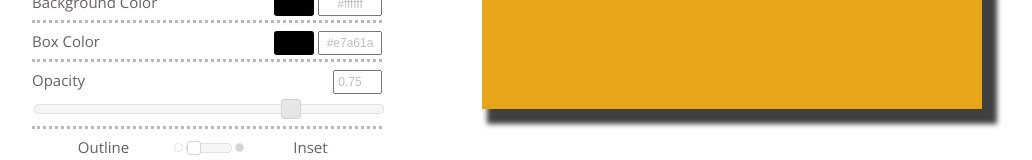
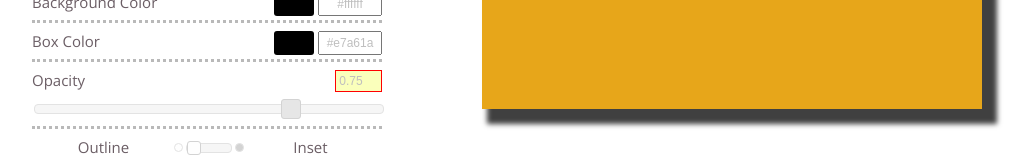
Before and after one commit to sammytran90/Box-shadow-tool, a plain HTML site: page Box_shadow_1.0/index.html in a window 1280 px wide. Shown: the part 321-481 px from the top of the page, without its empty margins (28-1060 px from the left). Drawn offline with nearby package versions, Linux system fonts and the light colour scheme; files whose address does not match are found by name; a web font is replaced by a local one.

Commit message:
Add files via upload

```diff
--- a/Box_shadow_1.0/css/custom.css
+++ b/Box_shadow_1.0/css/custom.css
@@ -172,6 +172,10 @@ input[type=number], input[type=text]{
 input[type=number]{
     width: 45px;
 }
+input[type=number]:invalid{
+    border:1px solid red;
+    background-color: #faffbb;
+}
 input[type=text]{
     width: 60px;
 }
```
Also changed, not shown: Box_shadow_1.0/img/feedback-baitap2.txt (added).
